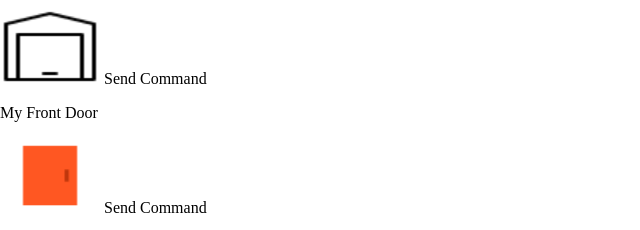
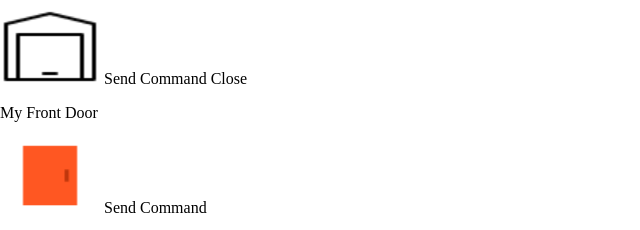
Before and after one commit to jgreene9/jgreene9.github.io, a plain HTML site: page index.html in a window 1280 px wide. Shown: the part 370-600 px from the top of the page, 0-640 px from the left. Drawn offline with Linux system fonts and the light colour scheme; a script that the page names is missing.

Commit message:
Update index.html

```diff
--- a/index.html
+++ b/index.html
@@ -71,6 +71,7 @@ My Garage Door
 <p>
 <img id="GaragePic" src="img/GarageClosed.png" width="100" height="75" />
 <ons-button onclick="GarageCommand()">Send Command</ons-button>
+<ons-button onclick="GarageCommand()">Close</ons-button>
 </p>
 My Front Door
 <p>
```
